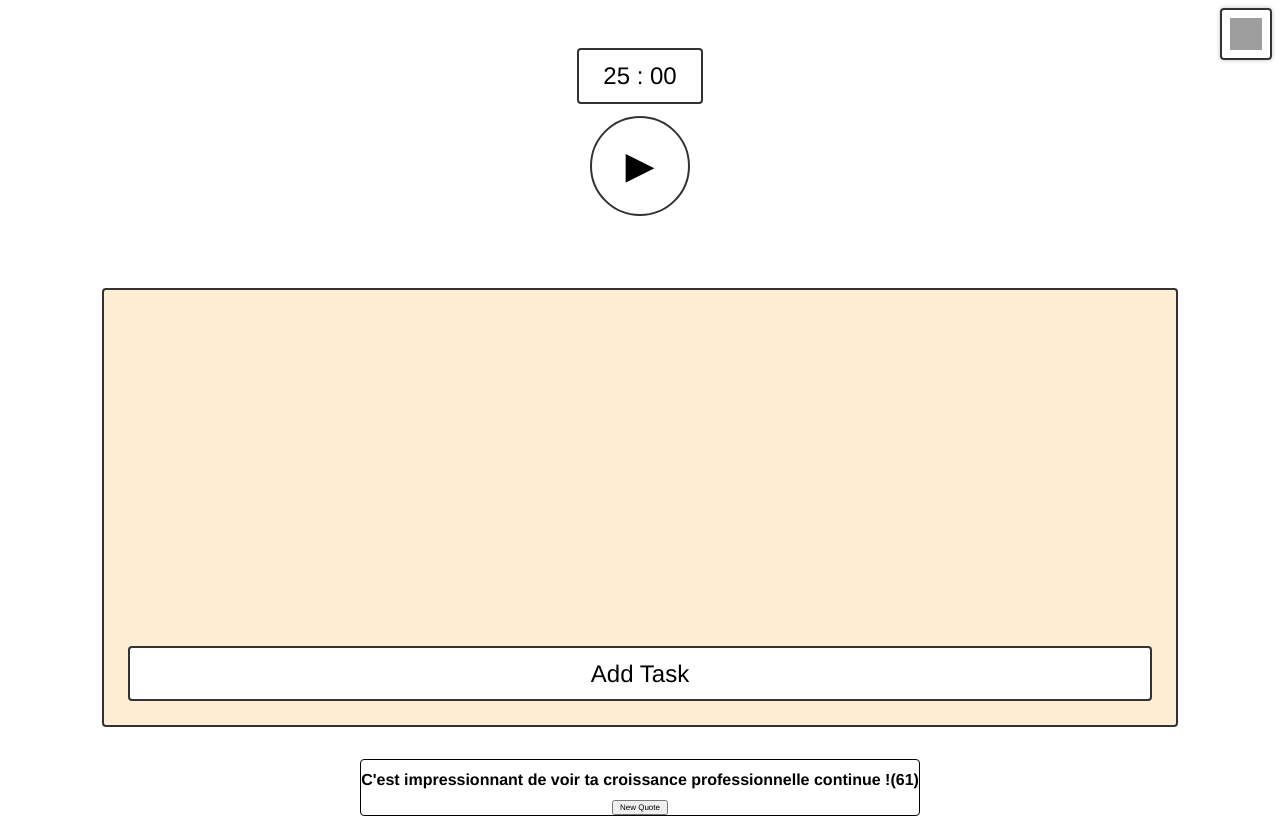
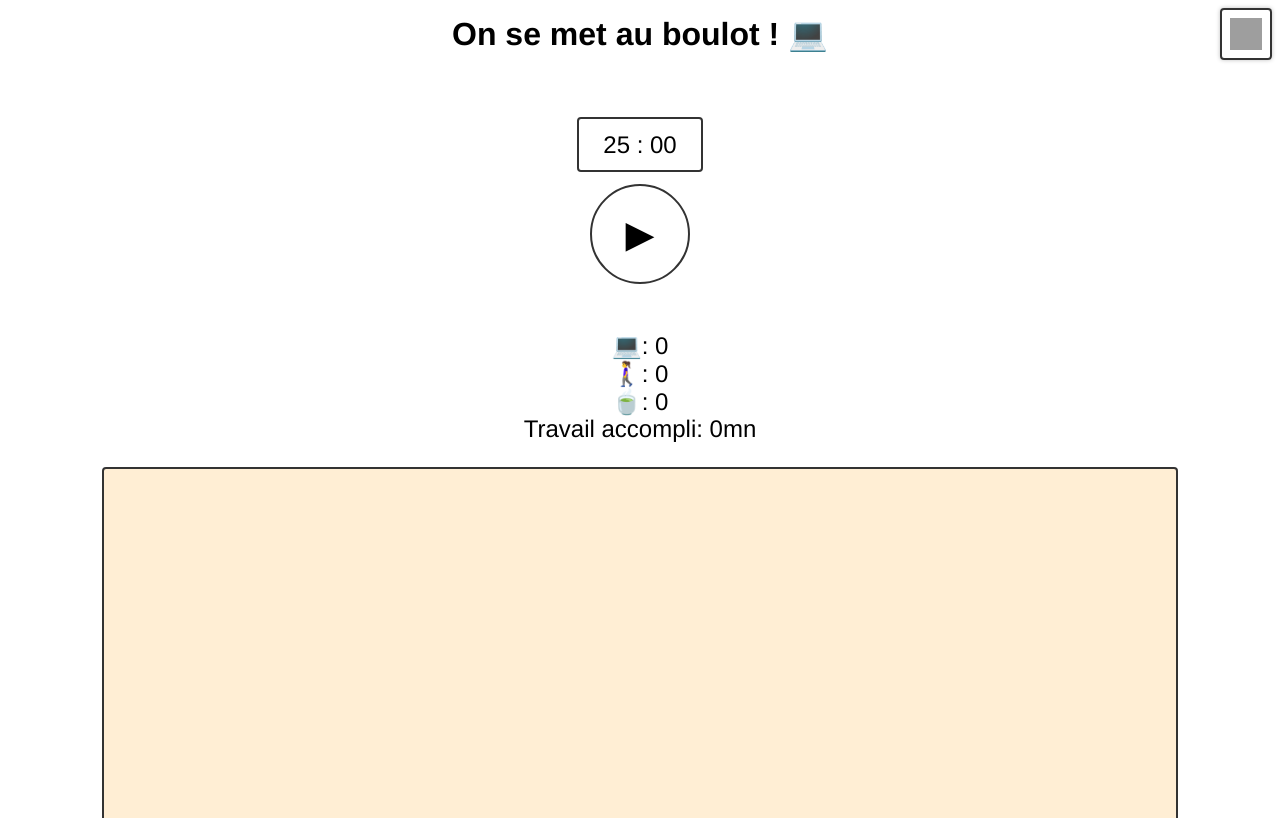
Before and after one commit to Willy-tec/PomodoroTask, a Vue app: page / in a window 1280 px wide. Shown: the top 818 px of the page. Built offline with nearby package versions, Linux system fonts and the light colour scheme; grey boxes are pictures that could not be loaded.

Commit message:
Représentation de l"tape en cour du pomodoro

```diff
--- a/src/components/Pomodoro.vue
+++ b/src/components/Pomodoro.vue
@@ -9,10 +9,30 @@ const running = ref(false)
 const actualState = ref<TimerState>(TimerState.WORK)
 const workCycleComplete = ref(0)
 
+const counter = ref({
+    work: 0,
+    break: 0,
+    longBreak: 0
+})
+// 🌅·💻·🚶·💻·🚶·💻·🚶·💻·🍵·💻·🚶·💻·🚶·💻·🚶·💻·🍵·💻
+
 function changeState() {
     running.value = true
+    switch (actualState.value) {
+        case TimerState.WORK:
+            counter.value.work++
+            break
+        case TimerState.BREAK:
+            counter.value.break++
+            break
+        case TimerState.LONG_BREAK:
+            counter.value.longBreak++
+            break
+    }
+
     if (actualState.value == TimerState.WORK) {
         workCycleComplete.value++
+
         if (workCycleComplete.value % settings.value.longBreakInterval == 0) {
             actualState.value = TimerState.LONG_BREAK
             workCycleComplete.value = 0
@@ -25,7 +45,7 @@ function changeState() {
 }
 const currentTimer = computed(() => {
     if (settings.value.debug) return {
-        min: 0, sec: 4
+        min: 0, sec: 2
     }
     switch (actualState.value) {
         case TimerState.WORK:
@@ -36,11 +56,42 @@ const currentTimer = computed(() => {
             return { min: settings.value.longBreakTime, sec: 0 }
     }
 })
+const getActualStatement = () => {
+    switch (actualState.value) {
+        case TimerState.WORK:
+            return "On se met au boulot ! 💻"
+        case TimerState.BREAK:
+            return "Une petite pause s'impose ! 🚶‍♀️"
+        case TimerState.LONG_BREAK:
+            return "C'est l'heure de la grande pause ! 🍵"
+    }
+}
 
 </script>
 
 
 <template>
+    <h2>{{ getActualStatement() }}</h2>
     <Timer :key="actualState" @timer-success="changeState" :min='currentTimer.min' :sec="currentTimer.sec"
         :audio-volume="settings.volume / 100" :confetti="settings.animation" :running="running"></Timer>
+    <p>💻: {{ counter.work }}</p>
+    <p>🚶‍♀️: {{ counter.break }}</p>
+    <p>🍵: {{ counter.longBreak }}</p>
+    <p>Travail accompli: {{ counter.work * settings.workTime }}mn</p>
 </template>
+
+<style scoped>
+h2 {
+    font-size: 2em;
+    text-align: center;
+    color: black;
+    margin: .5em;
+}
+
+p {
+    color: black;
+    font-size: 1.5em;
+    margin: 0;
+    padding: 0;
+}
+</style>
```
Also changed, not shown: src/components/Timer.vue (+1 -7 lines), 1 other file (tests, documents, lock files or other folders).
